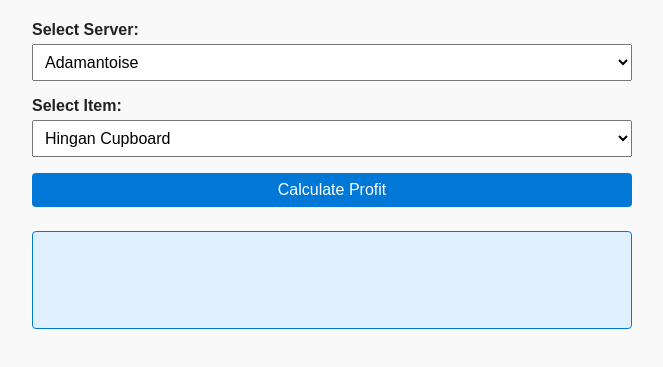
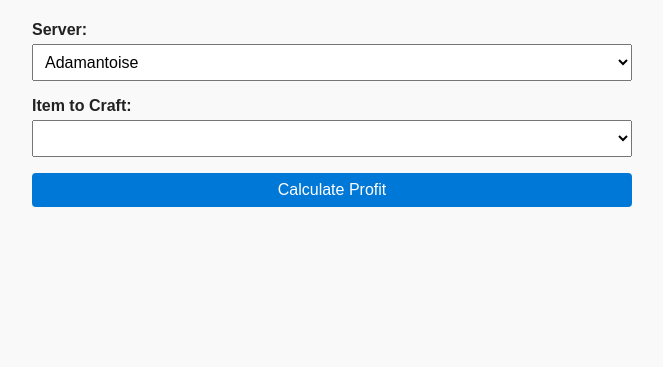
Before and after one commit to ctrl-shawn/XIV-Testing, a plain HTML site: page index.html in a window 1280 px wide. Shown: the part 109-476 px from the top of the page, without its empty margins (308-971 px from the left). Drawn offline with Linux system fonts and the light colour scheme.

Commit message:
Update index.html

```diff
--- a/index.html
+++ b/index.html
@@ -2,24 +2,24 @@
 <html lang="en">
 <head>
   <meta charset="UTF-8" />
-<meta name="viewport" content="width=device-width, initial-scale=1" />
+  <meta name="viewport" content="width=device-width, initial-scale=1.0"/>
   <title>FFXIV Crafting Profit Calculator</title>
   <link rel="stylesheet" href="styles.css" />
 </head>
 <body>
+  <div class="container">
     <h1>FFXIV Crafting Profit Calculator</h1>
 
-  <label for="serverSelect">Select Server:</label>
+    <label for="serverSelect">Server:</label>
     <select id="serverSelect"></select>
 
-  <label for="itemSelect">Select Item:</label>
-  <select id="itemSelect">
-    <option value="Hingan Cupboard">Hingan Cupboard</option>
-  </select>
+    <label for="itemSelect">Item to Craft:</label>
+    <select id="itemSelect"></select>
 
     <button id="calculateBtn">Calculate Profit</button>
 
-  <div id="results"></div>
+    <div id="result"></div>
+  </div>
 
   <script src="script.js"></script>
 </body>
```
Lines whose indentation alone changed are shown as unchanged.
